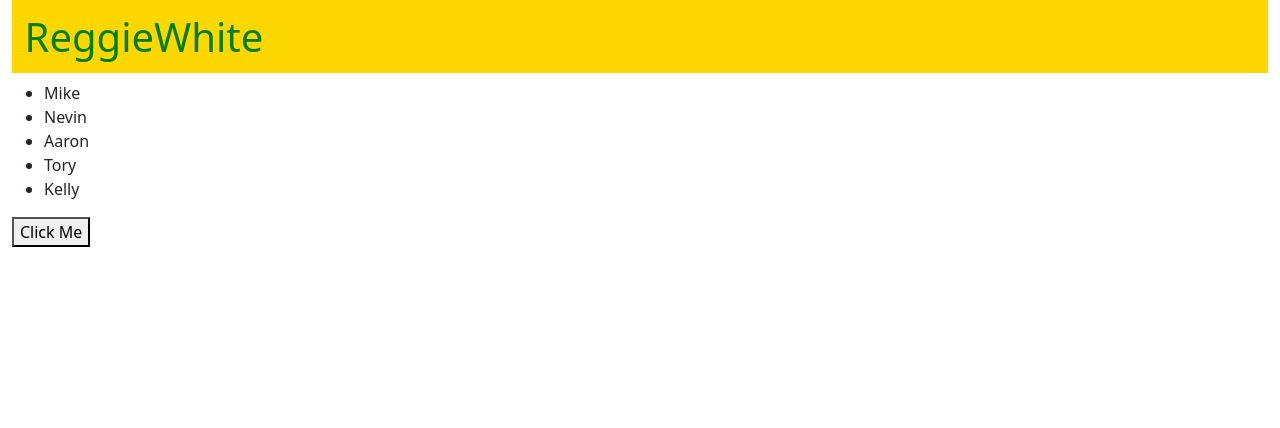
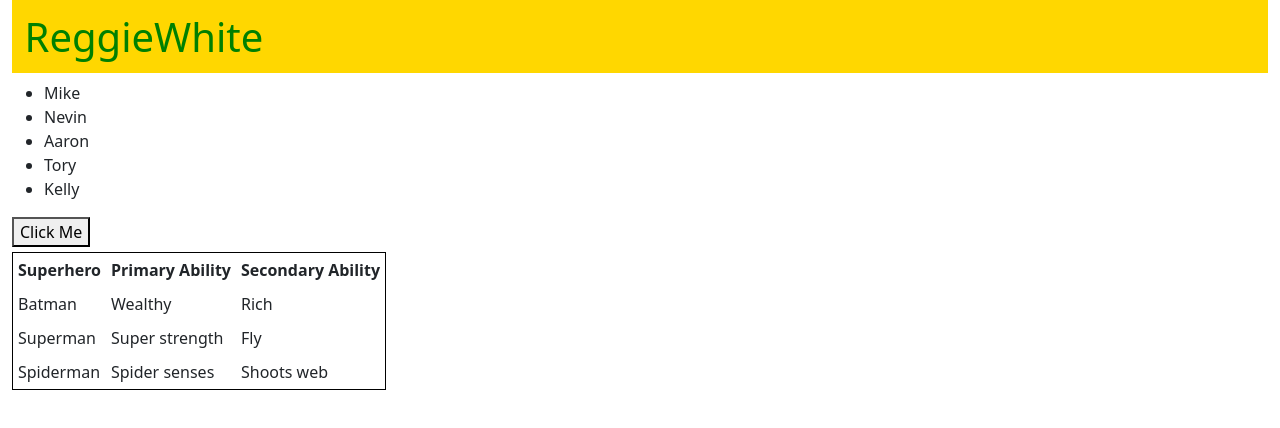
Before and after one commit to MadisonLifeAgent/ComponentWorksheetRepo, a React (Create React App) app: page / in a window 1280 px wide. Shown: the top 428 px of the page. Built offline with nearby package versions, Linux system fonts and the light colour scheme.

Commit message:
added SuperHeroTable component which displays array of superheroes

```diff
--- a/src/components/App.jsx
+++ b/src/components/App.jsx
@@ -3,6 +3,7 @@ import React, { Component } from 'react';
 import DisplayName from './DisplayName/DisplayName';
 import NamesList from './NamesList/NamesList';
 import AlertUser from './AlertUser/AlertUser';
+import SuperHeroTable from './SuperHeroTable/SuperHeroTable';
 
 // style sheet(s)
 import './App.css'
@@ -14,7 +15,27 @@ class App extends Component {
         this.state = {
             firstName: 'Reggie',
             lastName: 'White',
-            names: ['Mike', 'Nevin', 'Aaron', 'Tory', 'Kelly']
+            names: ['Mike', 'Nevin', 'Aaron', 'Tory', 'Kelly'],
+            superheroes: [
+                {
+                    superheroId: 1,
+                    name: 'Batman',
+                    primaryAbility: 'Wealthy',
+                    secondaryAbility: 'Rich'
+                },
+                {
+                    superheroId: 2,
+                    name: 'Superman',
+                    primaryAbility: 'Super strength',
+                    secondaryAbility: 'Fly'
+                },
+                {
+                    superheroId: 3,
+                    name: 'Spiderman',
+                    primaryAbility: 'Spider senses',
+                    secondaryAbility: 'Shoots web'
+                }
+            ]
         }
     }
 
@@ -28,6 +49,7 @@ class App extends Component {
             <DisplayName footballPlayer={this.state} />
             <NamesList instructorName={this.state.names} />
             <AlertUser dccMessage={this.alertMessage}/>
+            <SuperHeroTable superheroName={this.state.superheroes} />
         </div>
         )
     }
--- /dev/null
+++ b/src/components/SuperHeroTable/SuperHeroTable.css
@@ -0,0 +1,14 @@
+table {
+    border: 1px solid black;
+    margin-top: 5px;
+}
+
+th {
+    border-bottom: 10px solid black;
+    padding: 5px;
+}
+
+td {
+    border: 5px solid black;
+    padding: 5px;
+}
--- /dev/null
+++ b/src/components/SuperHeroTable/SuperHeroTable.jsx
@@ -0,0 +1,27 @@
+import React from 'react';
+import './SuperHeroTable.css';
+
+function SuperHeroTable(props) {
+    const superheroName = props.superheroName;
+    const superHeroNames = superheroName.map((superhero) =>
+        <tr key={superhero.superheroId}>
+            <td>{superhero.name}</td>
+            <td>{superhero.primaryAbility}</td>
+            <td>{superhero.secondaryAbility}</td>
+        </tr>
+    );
+
+    return (
+        <table>
+            <tr>
+                <th>Superhero</th>
+                <th>Primary Ability</th>
+                <th>Secondary Ability</th>
+            </tr>
+                {superHeroNames}
+        </table>
+
+    )
+}
+
+export default SuperHeroTable;
```
